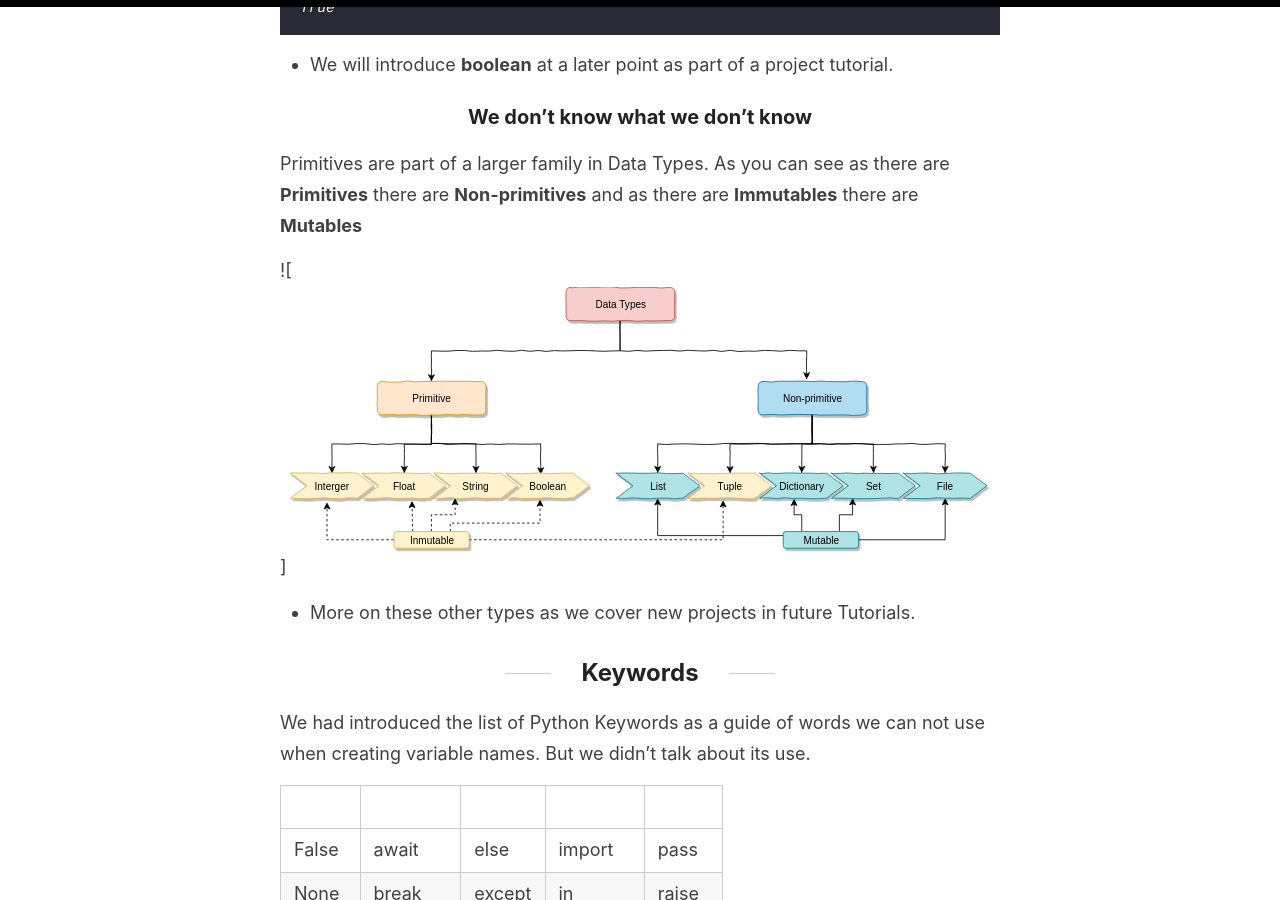
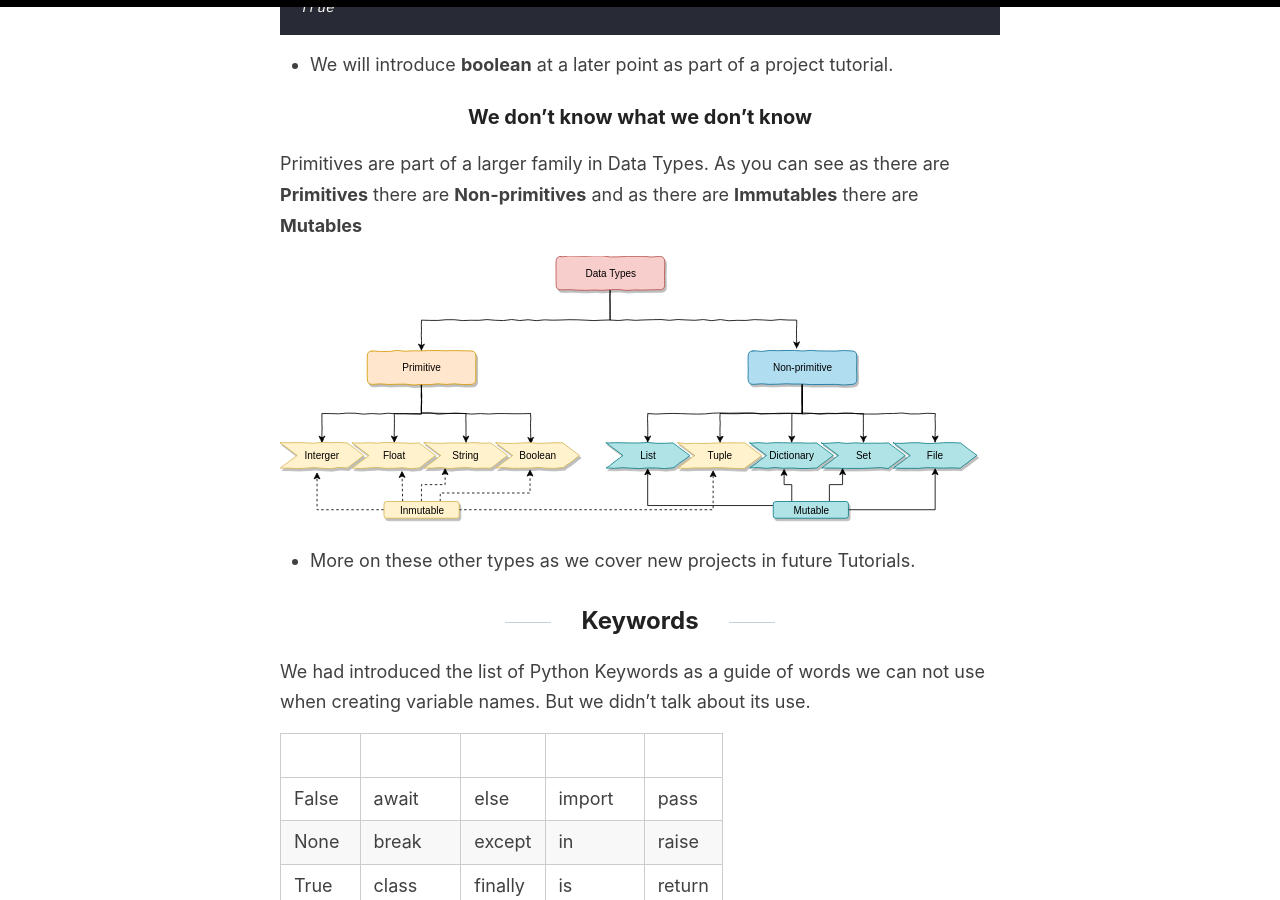
Before and after one commit to KikeVen/python911, a Jekyll site: the page built from _posts/2019-9-27-in-review-05.md, in a window 1280 px wide and 900 px high, scrolled down 1819 px. Built offline with Jekyll 4.4.1, drawn with Linux system fonts in a browser that asks for light colours; comment, search, counter and statistics services are not loaded.

Commit message:
image fix 9

```diff
--- a/_posts/2019-9-27-in-review-05.md
+++ b/_posts/2019-9-27-in-review-05.md
@@ -47,7 +47,7 @@ True
 
 Primitives are part of a larger family in Data Types. As you can see as there are **Primitives** there are **Non-primitives** and as there are **Immutables** there are **Mutables**
 
-![<img src="{{ site.baseurl }}/images/data_types.svg" alt="All data types by Enrique Bruzual " style="width: 700px;"/>]
+[<img src="{{ site.baseurl }}/images/data_types.svg" alt="All data types by Enrique Bruzual " style="width: 700px;"/>]({{ site.baseurl }}/images/data_types.svg)
 
 * More on these other types as we cover new projects in future Tutorials.
 
```
